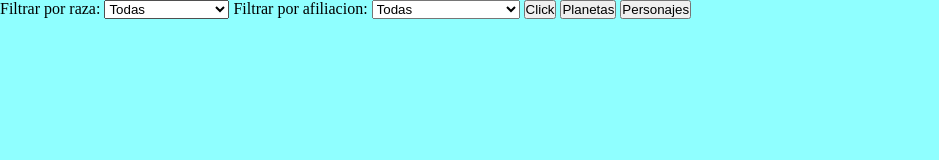
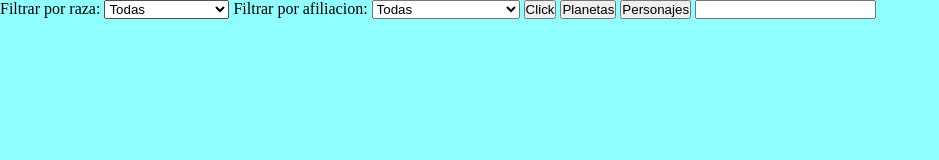
Before and after one commit to yo164/PROYECTOBOLADEDRAGON, a website built with Vite: page index.html in a window 1280 px wide. Shown: the whole page, without its empty margins (0-939 px from the left). Built offline with nearby package versions, Linux system fonts and the light colour scheme; no server answers.

Commit message:
primer commit de esta rama

```diff
--- a/index.html
+++ b/index.html
@@ -48,6 +48,7 @@
   <button class="btnChars" id="chars">
     Personajes
   </button>
+  <input type="text" id="buscador">
     <div id="app">
 
     </div>
```
